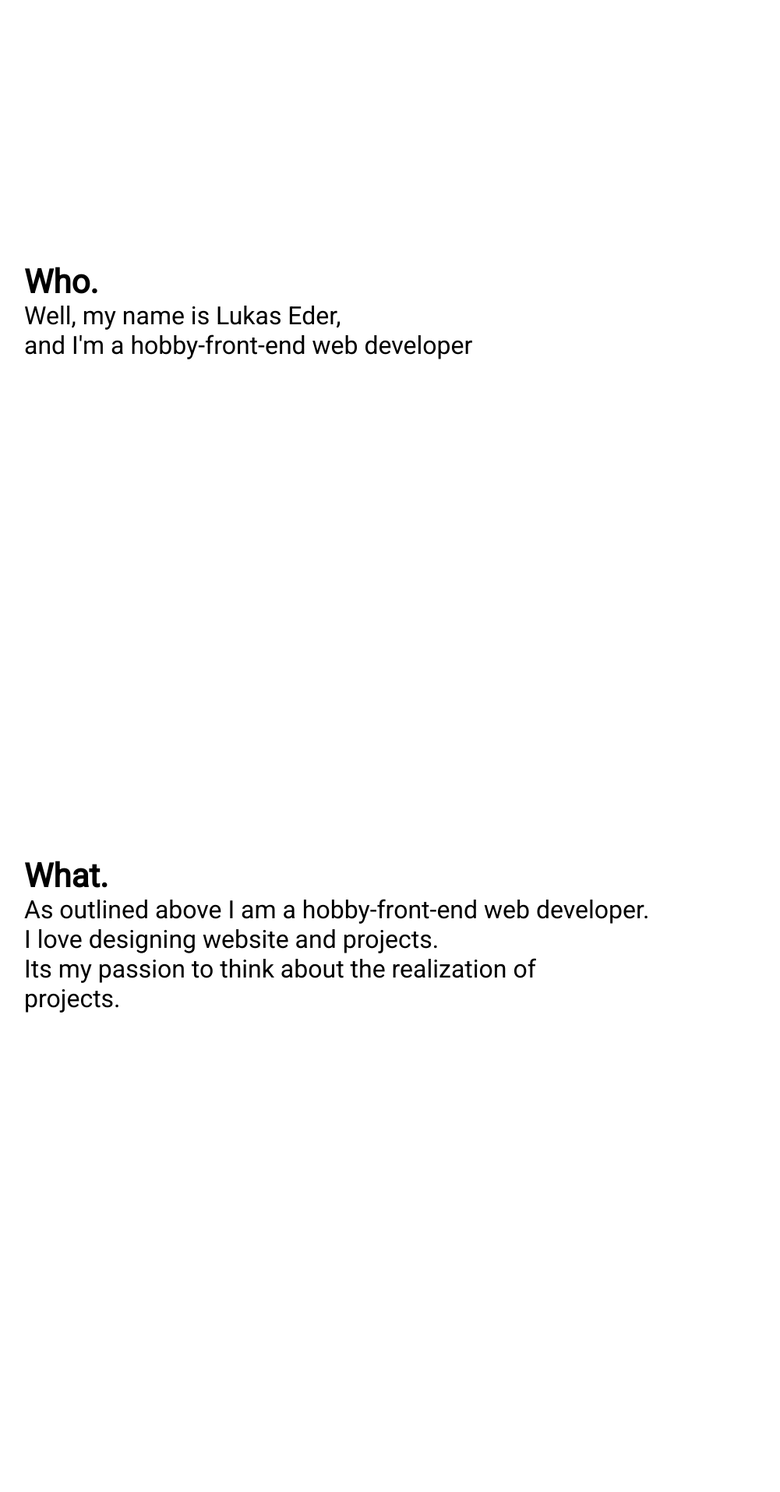
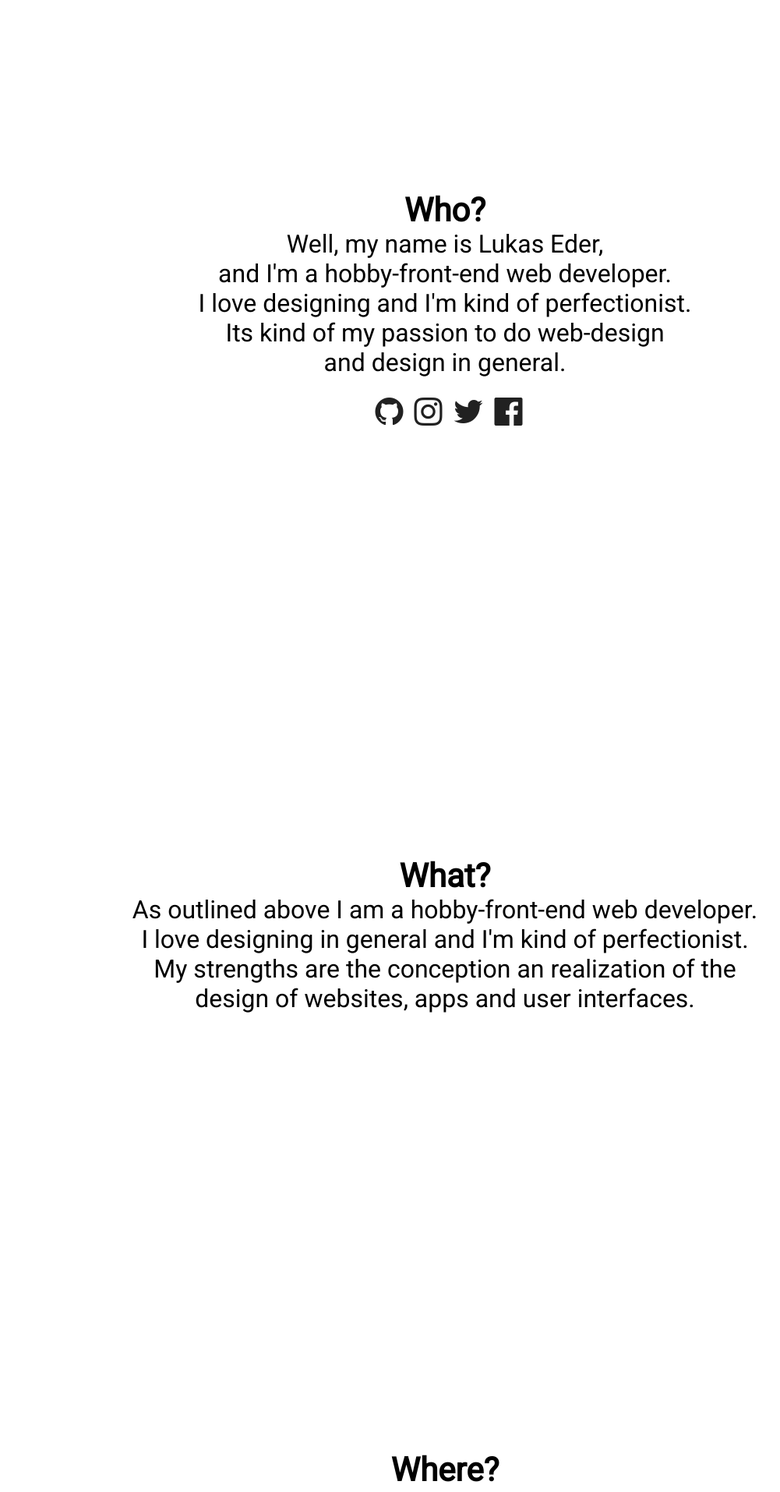
Before and after one commit to GermanKingYT/lukased.github.io, a PHP site: page / in a window 1280 px wide. Shown: the part 801-2715 px from the top of the page at 78% size, without its empty margins (69-1070 px from the left). Run offline with PHP 8.4, Linux system fonts and the light colour scheme.

Commit message:
Fixed dump bug!

```diff
--- a/css/main.css
+++ b/css/main.css
@@ -93,8 +93,9 @@ section {
 article {
     position: relative;
     top: 50%;
-    transform: translateY(-50%);
-    margin: 0 0 0 100px;
+    left: 50%;
+    transform: translate(-50%,-50%);
+    text-align: center;
 }
 
 h1 {
@@ -102,5 +103,43 @@ h1 {
 }
 
 p {
+    display: inline-block;
     font-size: 32px;
 }
+
+article>.inline-list {
+    display: block;
+    margin: 20px 0 0 0;
+}
+
+article>ul>li>a {
+    font-size: 42px;
+    margin: 0 0 0 10px;
+    color: #212121;
+}
+
+.bubble {
+    display: inline-block;
+    vertical-align: middle;
+    width: 38px;
+    height: 38px;
+    border: 2px solid #212121;
+    border-radius: 45px;
+    background: url('../img/avatar.jpg') no-repeat top center;
+    background-size: 38px 38px;
+}
+
+.bubble.me {
+    background: url('../img/avatar.jpg') no-repeat top center fixed;
+    background-size: 38px 38px;
+}
+
+
+@media only screen and (max-width: 768px) {
+    article {
+        top: 50%;
+        left: 50%;
+        transform: translate(-50%,-50%);
+        text-align: center;
+    }
+}
--- a/index.html
+++ b/index.html
@@ -53,7 +53,7 @@
         </div>-->
 
         <div class="wrapper">
-            <header>
+            <header id="top">
                 <div class="header-wrapper">
                     <div class="header-area-nav">
                         <div class="header-area-nav-left">
@@ -85,33 +85,46 @@
                 <div class="main-wrapper">
                     <section id="who">
                         <article>
-                            <h1>Who.</h1>
+                            <h1>Who?</h1>
                             <p>
                                 Well, my name is Lukas Eder,<br>
-                                and I'm a hobby-front-end web developer<br>
+                                and I'm a hobby-front-end web developer.<br>
+                                I love designing and I'm kind of perfectionist.<br>
+                                Its kind of my passion to do web-design <br>
+                                and design in general.
                             </p>
+
+                            <ul class="inline-list">
+                                <li><a href="https://github.com/lukased"><i class="fa fa-github"></i></a></li>
+                                <li><a href="https://instagram.com/lukasedeeeer"><i class="fa fa-instagram"></i></a></li>
+                                <li><a href="https://twitter.com/lukasedeeeer"><i class="fa fa-twitter"></i></a></li>
+                                <li><a href="https://facebook.com/lukasedeeeer"><i class="fa fa-facebook-official"></i></a></li>
+                            </ul>
                         </article>
                     </section>
 
                     <section id="what">
                         <article>
-                            <h1>What.</h1>
+                            <h1>What?</h1>
                             <p>
                                 As outlined above I am a hobby-front-end web developer.<br>
-                                I love designing website and projects.<br>
-                                Its my passion to think about the realization of<br>
-                                projects.
+                                I love designing in general and I'm kind of perfectionist.<br>
+                                My strengths are the conception an realization of the <br>
+                                design of websites, apps and user interfaces.
                             </p>
                         </article>
                     </section>
 
                     <section id="where">
                         <article>
-                            <h1>Where.</h1>
+                            <h1>Where?</h1>
                             <p>
-                                I am from Austria.<br>
-                                The country in the middle of europe<br>
-                                NOT Australia. ;)
+                                I am based in Austria.<br>
+                                A small country in the middle of europe.<br>
+                                Its a very beautiful place with many trees,<br>
+                                hills and mountains and much green areas.<br>
+                                All in all a great place to be with<br>
+                                many experiences.
                             </p>
                         </article>
                     </section>
@@ -154,7 +167,7 @@
                 <div class="menu-main-wrapper">
                     <nav class="menu-nav">
                         <ul class="list">
-                            <li><a class="menu-nav-top" href="#"><i class="material-icons">&#xE5D8;</i> Top</a></li>
+                            <li><a class="menu-nav-top" href="#top"><i class="material-icons">&#xE5D8;</i> Top</a></li>
                             <li><a href="#who"><i class="question-mark">?</i> Who</a></li>
                             <li><a href="#what"><i class="question-mark">?</i> What</a></li>
                             <li><a href="#where"><i class="question-mark">?</i> Where</a></li>
--- a/js/main.js
+++ b/js/main.js
@@ -45,6 +45,10 @@ $(document).ready(function () {
         $('html, body').animate({
             scrollTop: $( $(this).attr('href') ).offset().top
         }, 500);
+
+        if ($(window).width() < 768) {
+            $('.menu').animate({right: '-100%'},{duration: 250});
+        }
         return false;
     });
 });
```
